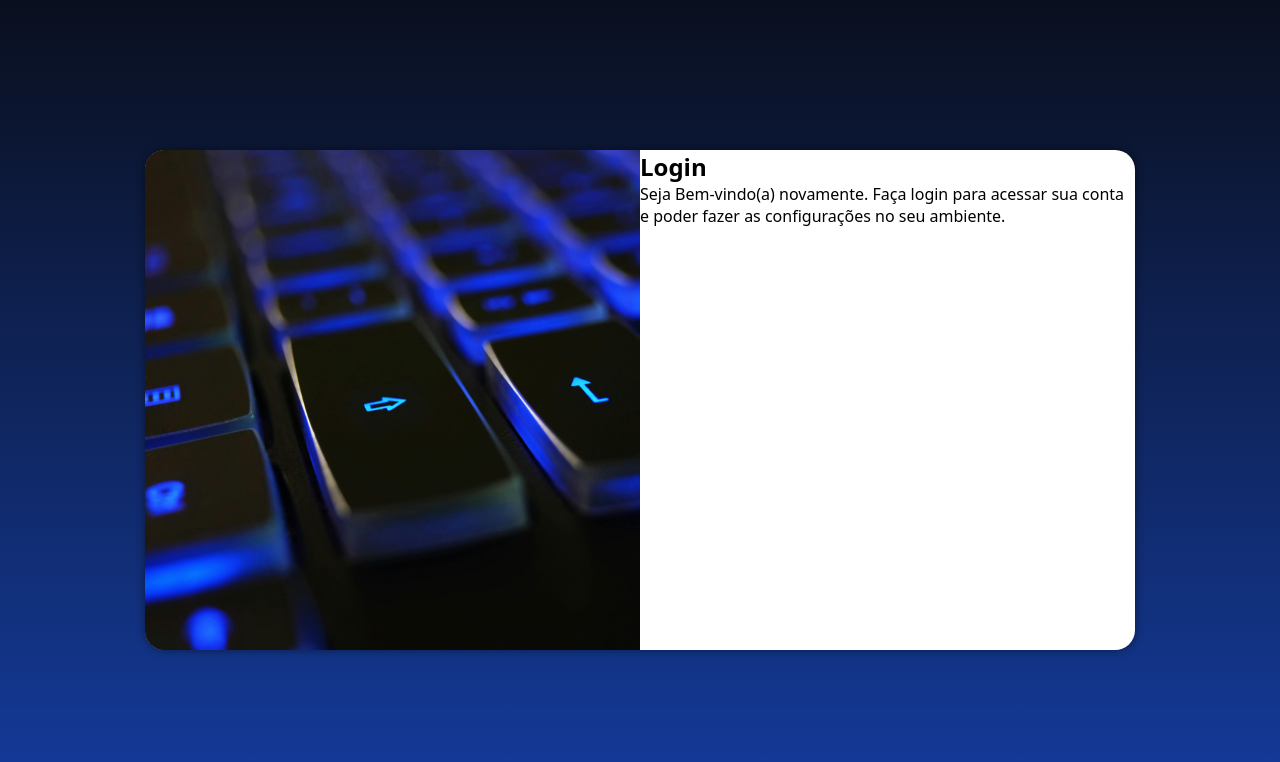
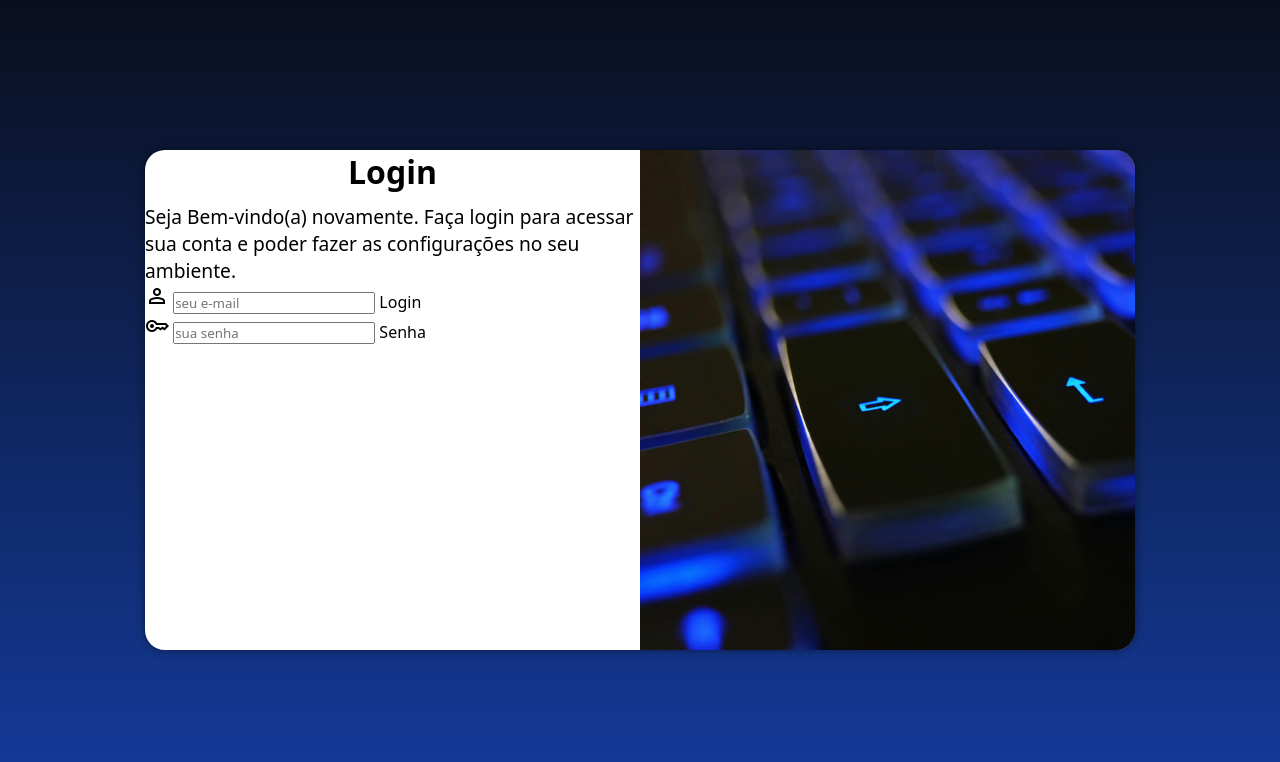
Before and after one commit to lucasffernandes/projeto-login, a plain HTML site: page index.html in a window 1280 px wide. Drawn offline with nearby package versions, Linux system fonts and the light colour scheme.

Commit message:
update formulário

```diff
--- a/estilos/media-query.css
+++ b/estilos/media-query.css
@@ -44,13 +44,21 @@
     }
 
     section#login > div#imagem {
-        float: left;
+        float: right;
         width: 50%;
         height: 100%;
     }
 
     section#login > div#formulário {
-        float: right;
+        float: left;
         width: 50%;
     }
+
+    div#formulario > h1 {
+        font-size: 2em;
+    }
+
+    div#formulario > p {
+        font-size: 1.2em;
+    }
  }
--- a/estilos/style.css
+++ b/estilos/style.css
@@ -46,3 +46,12 @@
     height: 200px;
 
 }
+
+div#formulario > h1 {
+    text-align: center;
+    margin-bottom: 10px;
+}
+
+div#formulario > p {
+    font-size: 0.8em;
+}
--- a/index.html
+++ b/index.html
@@ -6,7 +6,7 @@
     <title>Login</title>
     <link rel="stylesheet" href="estilos/style.css">
     <link rel="stylesheet" href="estilos/media-query.css">
-</head>
+    <link rel="stylesheet" href="https://fonts.googleapis.com/css2?family=Material+Symbols+Outlined:opsz,wght,FILL,GRAD@20..48,100..700,0..1,-50..200&icon_names=key" />
 <body>
     <main>
         <section id="login">
@@ -18,7 +18,16 @@
                 <h1>Login</h1>
                 <p>Seja Bem-vindo(a) novamente. Faça login para acessar sua conta e poder fazer as configurações no seu ambiente.</p>
                 <form action="login.php" method="post">
-
+                    <div class="campo">
+                        <span class="material-symbols-outlined">person</span>
+                        <input type="email" name="Login" id="ilogin" placeholder="seu e-mail">
+                        <label for="ilogin">Login</label>
+                    </div>
+                    <div class="campo">
+                        <span class="material-symbols-outlined">key</span>
+                        <input type="password" name="senha" id="isenha" placeholder="sua senha">
+                        <label for="isenha">Senha</label>
+                    </div>
                 </form>
             </div>
         </section>
```
Also changed, not shown: anotacoes.txt.
